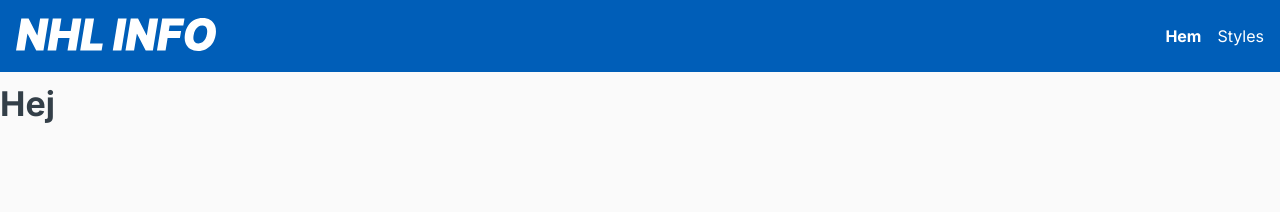
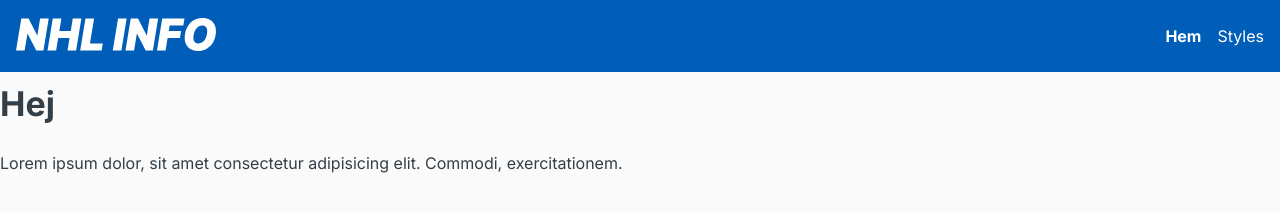
Before and after one commit to bayville/dt211g-projekt, a website built with Parcel: page src/teams.html in a window 1280 px wide. Built offline with nearby package versions, Linux system fonts and the light colour scheme; no server answers.

Commit message:
added paragraph test

```diff
--- a/src/teams.html
+++ b/src/teams.html
@@ -35,6 +35,7 @@
     </header>
     <main>
         <h1>Hej</h1>
+        <p>Lorem ipsum dolor, sit amet consectetur adipisicing elit. Commodi, exercitationem.</p>
     </main>
 </body>
 </html>
```
